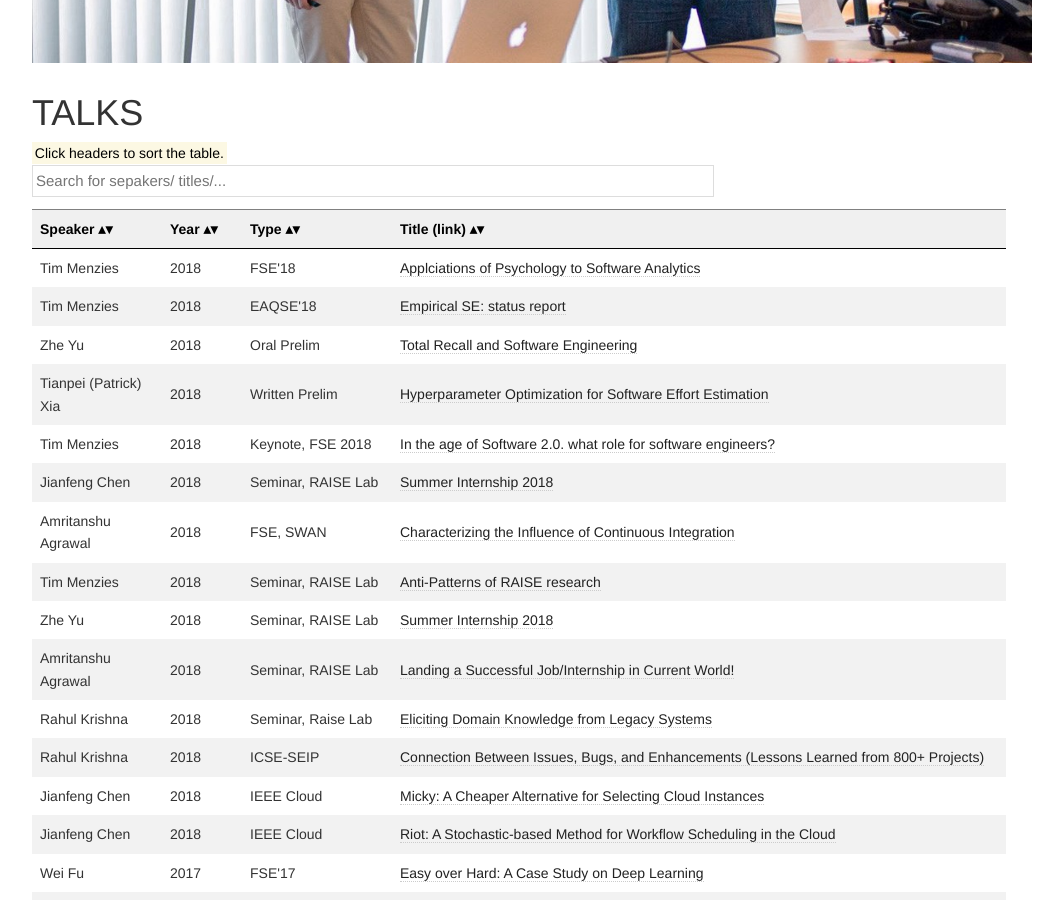
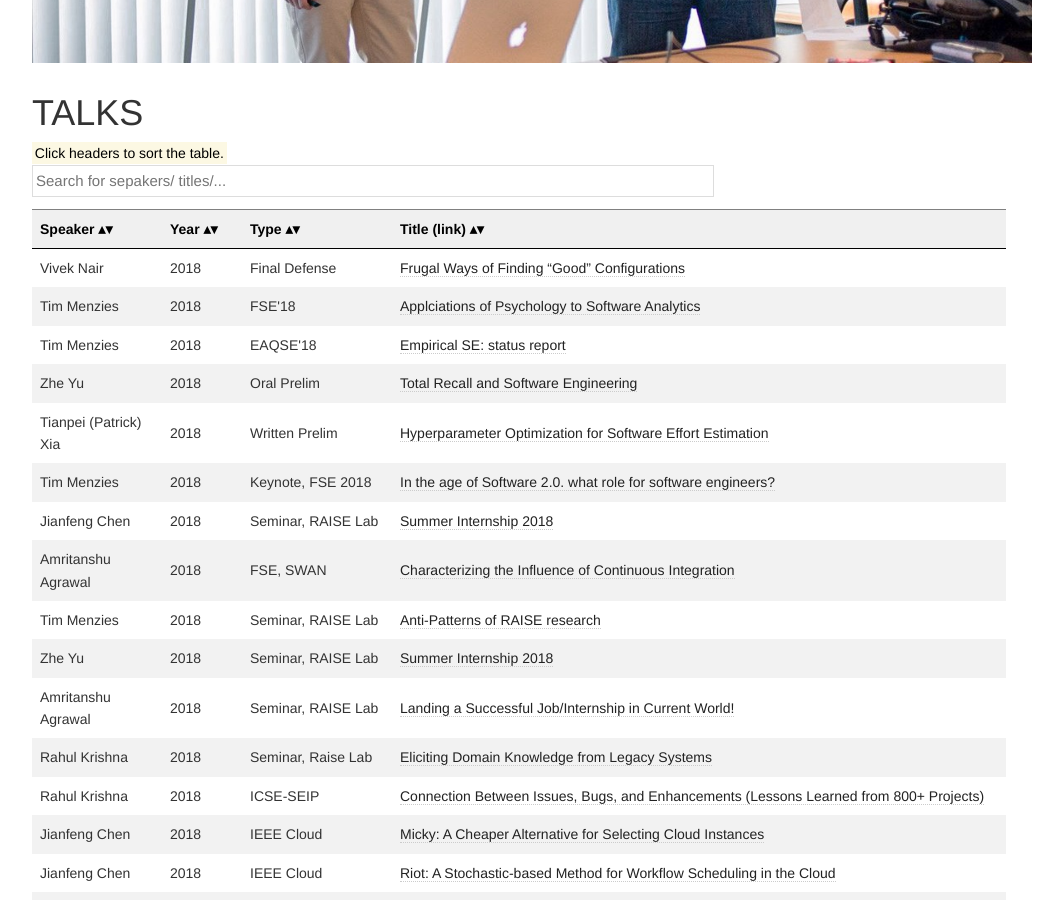
Before and after one commit to ai-se/ai-se.github.io, a Jekyll site: the page built from talks/index.html, in a window 1280 px wide and 900 px high, scrolled down 613 px. Shown: the whole window, without its empty margins (126-1189 px from the left). Built offline with Jekyll 4.4.1, drawn with Linux system fonts in a browser that asks for light colours.

Commit message:
Update index.html

```diff
--- a/talks/index.html
+++ b/talks/index.html
@@ -37,6 +37,13 @@ table.sortable th:not(.sorttable_sorted):not(.sorttable_sorted_reverse):not(.sor
 	<tr><th width="130">Speaker</th><th width="80">Year</th><th width="150">Type</th><th>Title (link)</th></tr>
 </thead>
 <tbody>
+<tr>
+	<td>Vivek Nair</td>
+	<td>2018</td>
+	<td>Final Defense</td>
+	<td><a href="http://vivekaxl.github.io/assets/vivek-final-defense-ppt.pdf">Frugal Ways of Finding “Good” Configurations</a></td>
+</tr>
+
  <tr>
     <td>Tim Menzies</td>
     <td>2018</td>
```
